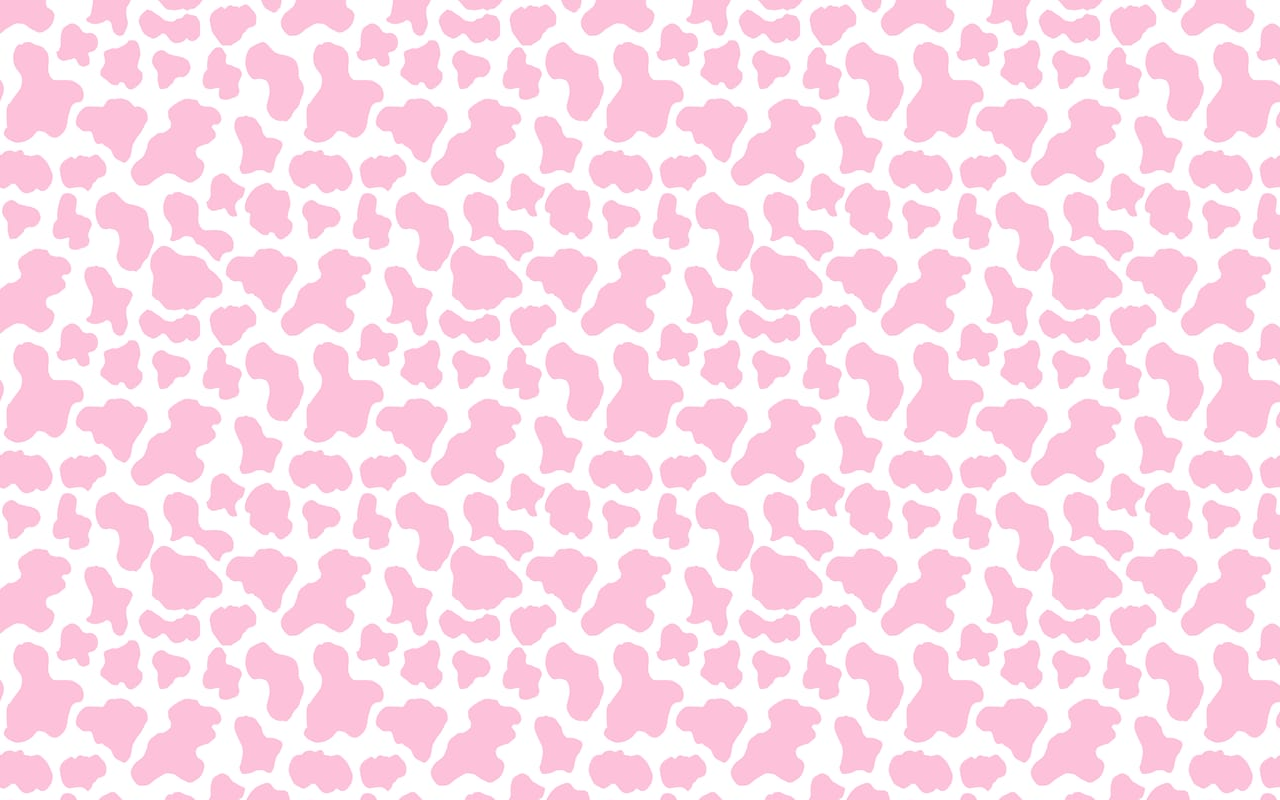
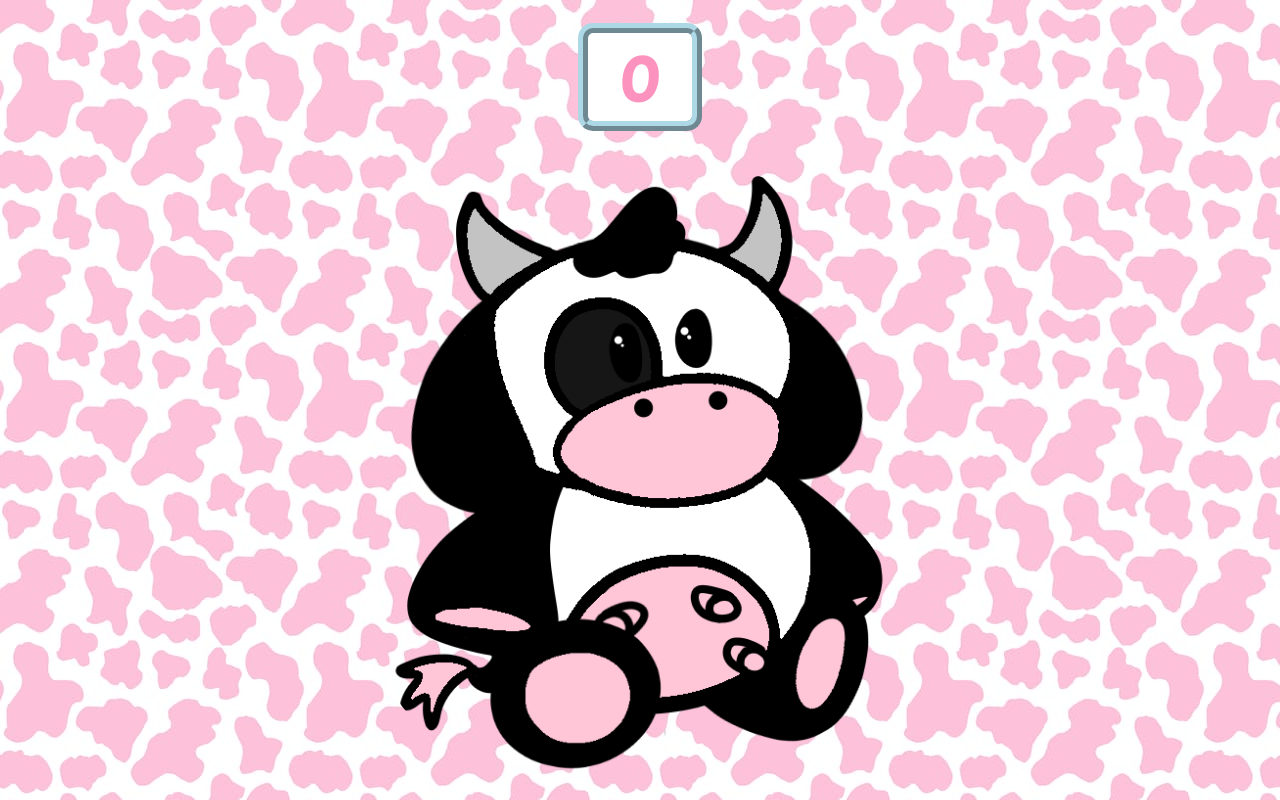
Before and after one commit to DaniqueW/Learning, a plain HTML site: page cow_clicker/index.html in a window 1280 px wide. Drawn offline with Linux system fonts and the light colour scheme.

Commit message:
Clicker added

```diff
--- a/cow_clicker/index.html
+++ b/cow_clicker/index.html
@@ -5,10 +5,13 @@
         <meta http-equiv="X-UA-Compatible" content="IE=edge">
         <meta name="viewport" content="width=device-width, initial-scale=1.0">
         <title>Cow Clicker</title>
-        <link rel="stylesheet" href="style.css" />
-        <script src="script.js"></script>
+        <link rel="stylesheet" href="style.css"/>
+        <script src="script.js" defer></script>
     </head>
     <body>
-
+        <main>
+            <p id="teller">0</p>
+            <img src="./images/cow.png" alt="COW" id="cow"/>
+        </main>
     </body>
 </html>
--- a/cow_clicker/script.js
+++ b/cow_clicker/script.js
@@ -0,0 +1,7 @@
+var clicker = document.getElementById("cow")
+
+function add_cow() {
+    console.log("joepie mooooooo")
+}
+
+clicker.addEventListener('click', add_cow)
--- a/cow_clicker/style.css
+++ b/cow_clicker/style.css
@@ -1,3 +1,48 @@
+@import url('https://fonts.googleapis.com/css2?family=Pacifico&display=swap');
+
+* {
+    margin: 0;
+    padding: 0;
+}
+
 body {
     background-image: url(./images/background.jpg);
 }
+
+main {
+    position: absolute;
+    left: 0;
+    right: 0;
+    bottom: 0;
+    top: 0;
+
+    display: flex;
+    flex-direction: column;
+    justify-content: center;
+    align-items: center;
+}
+
+#cow {
+    transition: 0.3s;
+    width: 550px;
+    cursor: pointer;
+    border-radius: 180px;
+}
+
+#cow:hover {
+    transform: scale(1.05);
+}
+
+#teller {
+    color: #fc92be;
+    font-family: 'Pacifico', cursive;
+    font-size: 80px;
+    line-height: 50px;
+    background-color: white;
+    padding: 10px 30px;
+    padding-bottom: 28px;
+    border-style: ridge;
+    border-width: 10px;
+    border-radius: 15px;
+    border-color: lightblue;
+}
```
